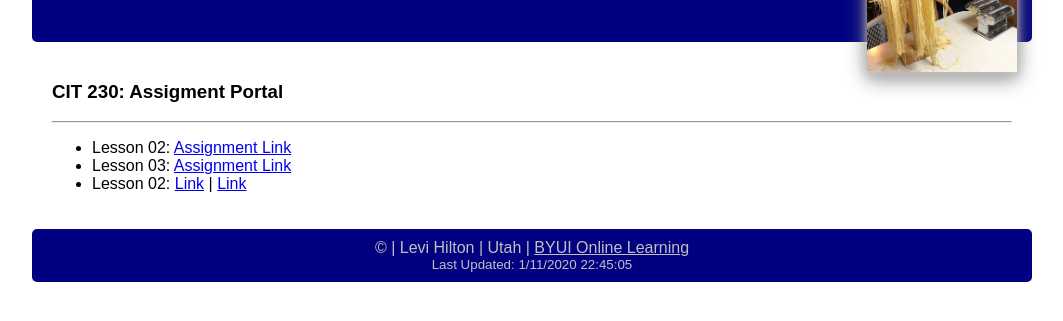
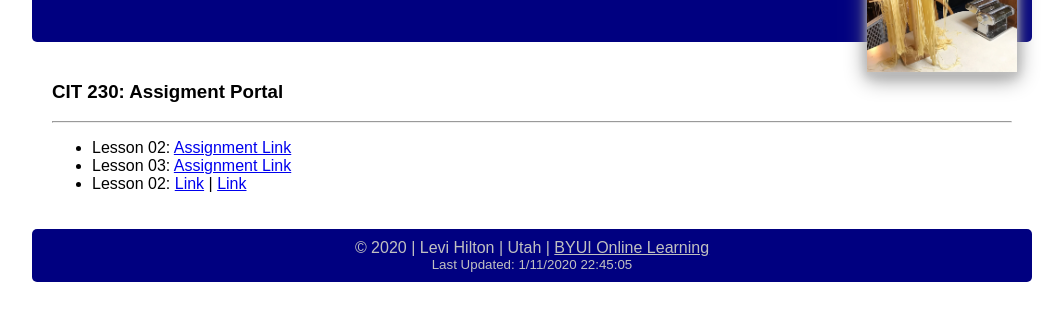
Before and after one commit to itsamelevihilton/itsamelevihilton.github.io, a plain HTML site: page index.html in a window 1280 px wide. Shown: the part 103-424 px from the top of the page, without its empty margins (108-1171 px from the left). Drawn offline with Linux system fonts and the light colour scheme.

Commit message:
forgot to add the year

```diff
--- a/index.html
+++ b/index.html
@@ -7,7 +7,6 @@
   <title>Levi Hilton</title>
   <meta name="description" content="An assignment portal designed by Levi Hilton">
   <link rel="stylesheet" href="css/styles.css">
-  <script src="js/scripts.js"></script>
 </head>
 <body>
     <div class="hfcontainer">
@@ -33,11 +32,12 @@
     </div>
     <div class="hfcontainer">
         <div class="centered">
-            &copy; | Levi Hilton | Utah | <a href="https://www.byui.edu/online">BYUI Online Learning</a>
+            &copy; <span id="year"></span> | Levi Hilton | Utah | <a href="https://www.byui.edu/online">BYUI Online Learning</a>
         </div>
         <footer class="centered">
             Last Updated: 1/11/2020 22:45:05
         </footer>
     </div>
+    <script src="js/scripts.js"></script>
 </body>
 </html>
--- a/js/scripts.js
+++ b/js/scripts.js
@@ -0,0 +1,2 @@
+var year = new Date();
+document.getElementById("year").innerText = year.getFullYear();
```
